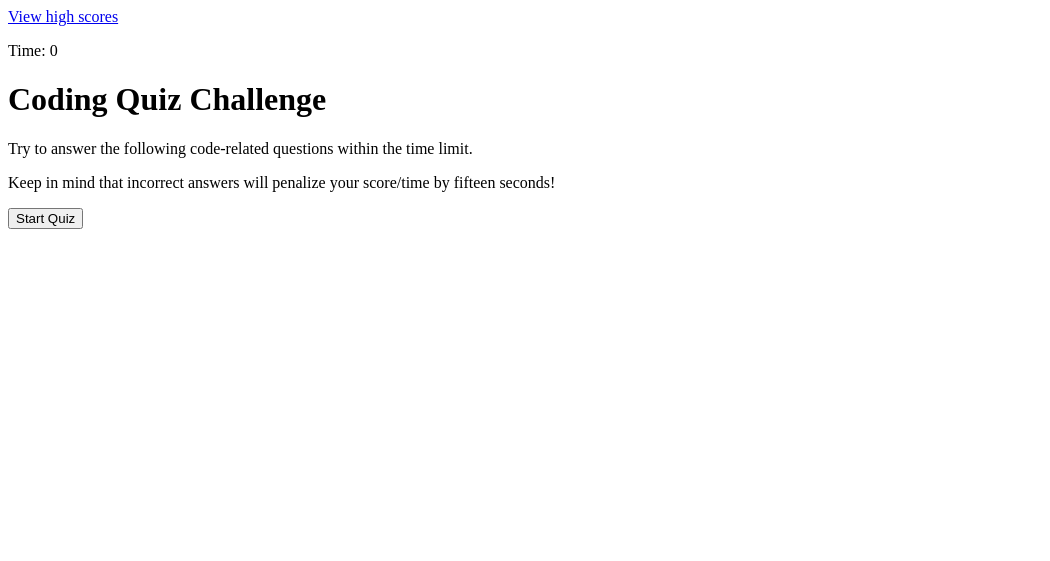
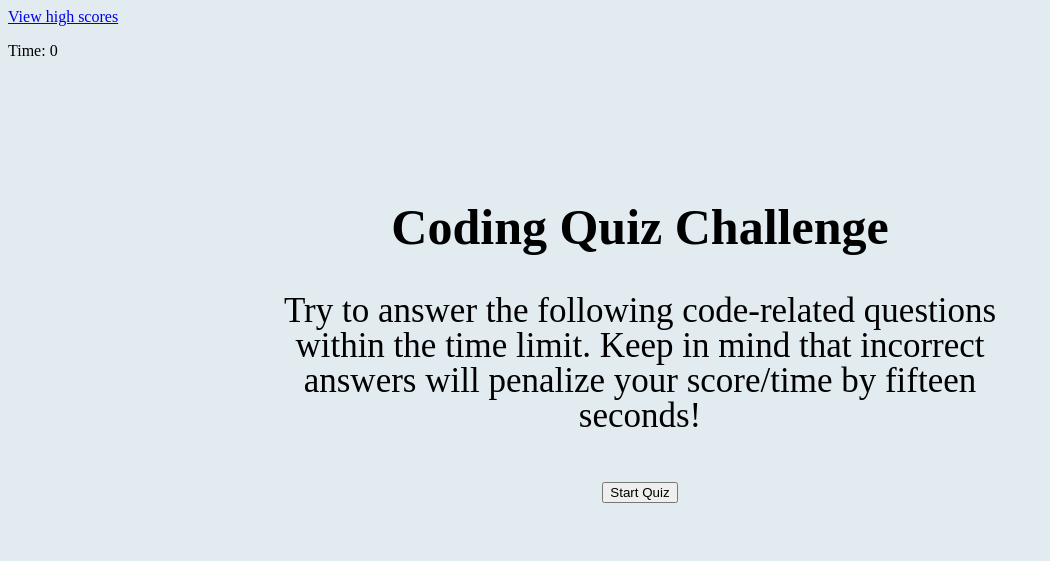
Before and after one commit to mdinkelbach/quiz-show, a plain HTML site: page index.html in a window 1280 px wide. Shown: the whole page, without its empty margins (0-1050 px from the left). Drawn offline with Linux system fonts and the light colour scheme.

Commit message:
initial css

```diff
--- a/assets/css/style.css
+++ b/assets/css/style.css
@@ -0,0 +1,17 @@
+body {
+    background-color: #e1ebf0;
+  }
+
+.title {
+    text-align: center;
+    font-size: 50px;
+}
+.container {
+    display: block;
+    margin: 80px auto;
+    text-align: center;
+    font-size: 35px;
+    line-height: 1;
+    width: 60vw;
+    padding: 20px;
+  }
--- a/index.html
+++ b/index.html
@@ -13,13 +13,12 @@
         <p>Time: 0</p>
     </header>
 
-    <h1 class="title">Coding Quiz Challenge</h1>
     <section class="container">
-    <p>Try to answer the following code-related questions within the time limit.</p>
-    <p>Keep in mind that incorrect answers will penalize your score/time by fifteen seconds!</p>
-    <p>
+        <h1 class="title">Coding Quiz Challenge</h1>
+        <p>Try to answer the following code-related questions within the time limit. Keep in mind that incorrect answers will penalize your score/time by fifteen seconds!</p>
+        <p>
         <button>Start Quiz</button>
-    </p>
+        </p>
     </section>
 
     <script src="assets/js/script.js"></script>
```
